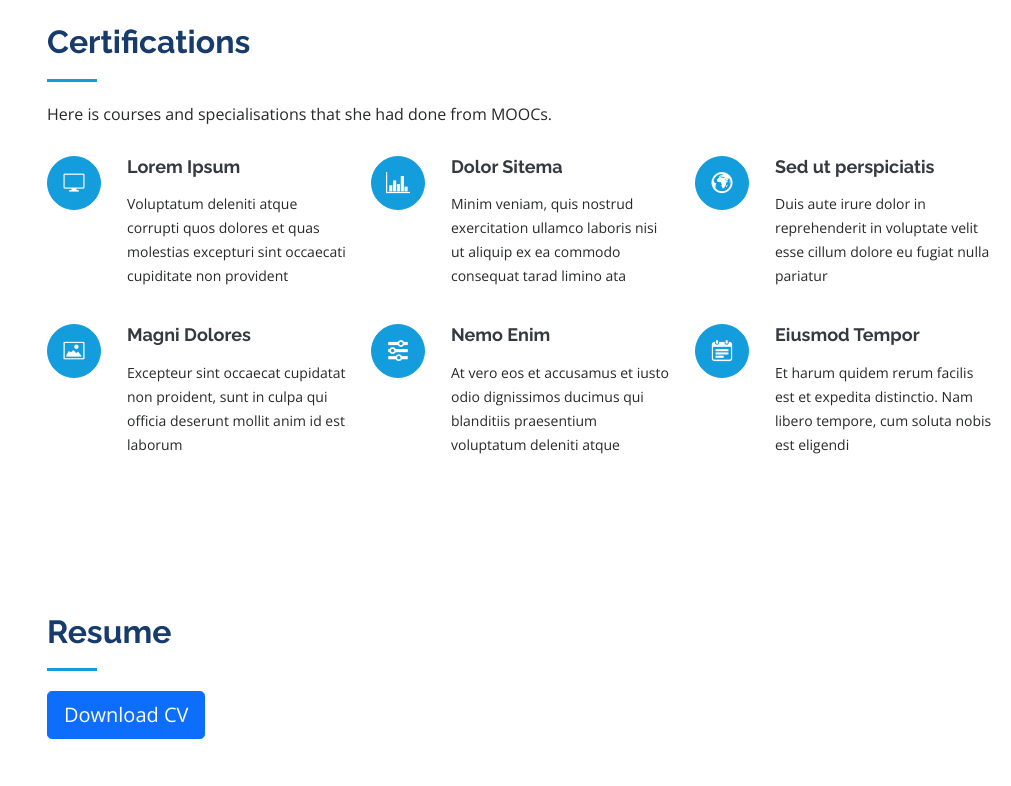
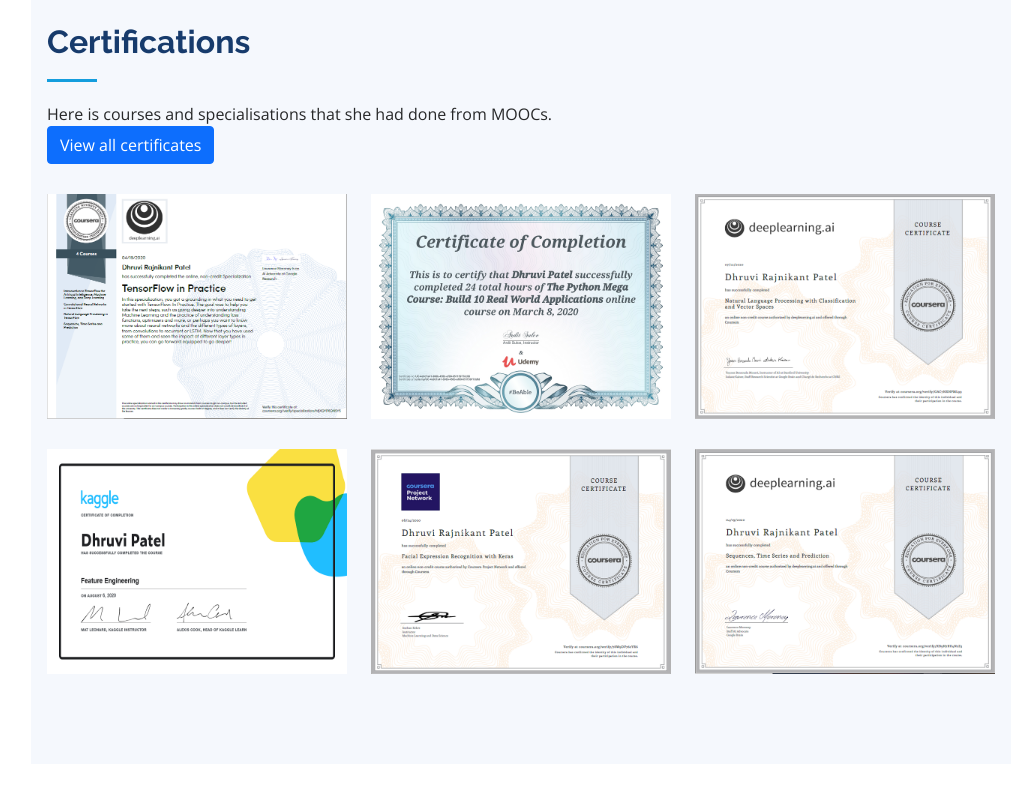
Before and after one commit to dhruvipatel14/dhruvipatel14.github.io, a plain HTML site: page index.html in a window 1280 px wide. Shown: the part 1620-2406 px from the top of the page, without its empty margins (269-1280 px from the left). Drawn offline with nearby package versions, Linux system fonts and the light colour scheme.

Commit message:
Certificates to index page

```diff
--- a/index.html
+++ b/index.html
@@ -61,7 +61,8 @@
           <li class="active"><a href="index.html"><i class="bx bx-user"></i> <span>About</span></a></li>
 <!--          <li><a href="#about"><i class="bx bx-user"></i> <span>About</span></a></li>-->
           <li><a href="#portfolio"><i class="bx bx-book-content"></i> Projects</a></li>
-          <li><a href="#services"><i class="bx bx-server"></i> Certificates</a></li>
+          <li><a href="#certificate"><i class="bx bx-server"></i> Certificates
+          </a></li>
           <li><a href="#resume"><i class="bx bx-file-blank"></i> <span>Resume</span></a></li>
           <li><a href="#contact"><i class="bx bx-envelope"></i> Contact</a></li>
         </ul>
@@ -362,53 +363,106 @@
       </div>
     </section><!-- End Portfolio Section -->
 
-    <!-- ======= Services Section ======= -->
-    <section id="services" class="services">
+    <!-- certificate section -->
+    <section id="certificate" class="portfolio section-bg">
       <div class="container">
-
         <div class="section-title">
           <h2>Certifications</h2>
             <p>
                 Here is courses and specialisations that she had done from
                 MOOCs.
+
             </p>
+          <a href="portfolio-details.html" class = "btn btn-primary">View
+                all certificates </a>
+
         </div>
+        <div class="row portfolio-container" data-aos="fade-up" data-aos-delay="100">
 
-        <div class="row">
-          <div class="col-lg-4 col-md-6 icon-box" data-aos="fade-up">
-            <div class="icon"><i class="icofont-computer"></i></div>
-            <h4 class="title"><a href="">Lorem Ipsum</a></h4>
-            <p class="description">Voluptatum deleniti atque corrupti quos dolores et quas molestias excepturi sint occaecati cupiditate non provident</p>
+          <div class="col-lg-4 col-md-6 portfolio-item filter-ML">
+            <div class="portfolio-wrap">
+              <img src="assets/img/certificates/ts.png" class="img-fluid"
+                   alt="">
+              <div class="portfolio-links">
+                <a href="assets/img/certificates/ts.png"
+                   data-gall="portfolioGallery" class="venobox"
+                   ><i
+                        class="bx bx-plus"></i></a>
+                <a href="https://www.coursera.org/account/accomplishments/professional-cert/MJXQYP6QNSY5" title="More Details"><i class="bx bx-link"></i></a>
+              </div>
+            </div>
           </div>
-          <div class="col-lg-4 col-md-6 icon-box" data-aos="fade-up" data-aos-delay="100">
-            <div class="icon"><i class="icofont-chart-bar-graph"></i></div>
-            <h4 class="title"><a href="">Dolor Sitema</a></h4>
-            <p class="description">Minim veniam, quis nostrud exercitation ullamco laboris nisi ut aliquip ex ea commodo consequat tarad limino ata</p>
+
+          <div class="col-lg-4 col-md-6 portfolio-item filter-DS">
+            <div class="portfolio-wrap">
+              <img src="assets/img/certificates/udemy_python_real_world.png"
+                   class="img-fluid"
+                   alt="">
+              <div class="portfolio-links">
+                <a href="assets/img/certificates/udemy_python_real_world.png"
+                   data-gall="portfolioGallery" class="venobox"
+                   ><i class="bx bx-plus"></i></a>
+                <a href="https://www.udemy.com/certificate/UC-4e9c7a41-306b-455b-af99-65115977ddfd/" title="More Details"><i class="bx bx-link"></i></a>
+              </div>
+            </div>
           </div>
-          <div class="col-lg-4 col-md-6 icon-box" data-aos="fade-up" data-aos-delay="200">
-            <div class="icon"><i class="icofont-earth"></i></div>
-            <h4 class="title"><a href="">Sed ut perspiciatis</a></h4>
-            <p class="description">Duis aute irure dolor in reprehenderit in voluptate velit esse cillum dolore eu fugiat nulla pariatur</p>
+
+          <div class="col-lg-4 col-md-6 portfolio-item filter-ML">
+            <div class="portfolio-wrap">
+              <img src="assets/img/certificates/NLP_classification.png"
+                   class="img-fluid"
+                   alt="">
+              <div class="portfolio-links">
+                <a href="assets/img/certificates/NLP_classification.png"
+                   data-gall="portfolioGallery" class="venobox"
+                   ><i class="bx bx-plus"></i></a>
+                <a href="https://www.coursera.org/account/accomplishments/records/GAC7NXNPML99" title="More Details"><i class="bx bx-link"></i></a>
+              </div>
+            </div>
           </div>
-          <div class="col-lg-4 col-md-6 icon-box" data-aos="fade-up" data-aos-delay="300">
-            <div class="icon"><i class="icofont-image"></i></div>
-            <h4 class="title"><a href="">Magni Dolores</a></h4>
-            <p class="description">Excepteur sint occaecat cupidatat non proident, sunt in culpa qui officia deserunt mollit anim id est laborum</p>
+
+          <div class="col-lg-4 col-md-6 portfolio-item filter-card">
+            <div class="portfolio-wrap">
+              <img src="assets/img/certificates/feature.png"  class="img-fluid"
+                   alt="">
+              <div class="portfolio-links">
+                <a href="assets/img/certificates/feature.png" data-gall="portfolioGallery" class="venobox"
+                ><i class="bx bx-plus"></i></a>
+                <a href="https://www.kaggle.com/learn/certification/dhruvi7070/feature-engineering" title="More Details"><i class="bx bx-link"></i></a>
+              </div>
+            </div>
           </div>
-          <div class="col-lg-4 col-md-6 icon-box" data-aos="fade-up" data-aos-delay="400">
-            <div class="icon"><i class="icofont-settings"></i></div>
-            <h4 class="title"><a href="">Nemo Enim</a></h4>
-            <p class="description">At vero eos et accusamus et iusto odio dignissimos ducimus qui blanditiis praesentium voluptatum deleniti atque</p>
+
+          <div class="col-lg-4 col-md-6 portfolio-item filter-web">
+            <div class="portfolio-wrap">
+              <img src="assets/img/certificates/facial_exp.png"
+                   class="img-fluid"
+                   alt="">
+              <div class="portfolio-links">
+                <a href="assets/img/certificates/facial_exp.png"  data-gall="portfolioGallery" class="venobox"><i class="bx bx-plus"></i></a>
+                <a href="https://www.coursera.org/account/accomplishments/records/78W9DV762YR6" title="More Details"><i class="bx bx-link"></i></a>
+              </div>
+            </div>
           </div>
-          <div class="col-lg-4 col-md-6 icon-box" data-aos="fade-up" data-aos-delay="500">
-            <div class="icon"><i class="icofont-tasks-alt"></i></div>
-            <h4 class="title"><a href="">Eiusmod Tempor</a></h4>
-            <p class="description">Et harum quidem rerum facilis est et expedita distinctio. Nam libero tempore, cum soluta nobis est eligendi</p>
+
+          <div class="col-lg-4 col-md-6 portfolio-item filter-app">
+            <div class="portfolio-wrap">
+              <img src="assets/img/certificates/TS_timeseries.png"
+                   class="img-fluid" alt="">
+              <div class="portfolio-links">
+                <a href="assets/img/certificates/TS_timeseries.png"  data-gall="portfolioGallery" class="venobox"><i class="bx bx-plus"></i></a>
+                <a href="https://www.coursera.org/account/accomplishments/records/XB9N7RU4N2Z3" title="More Details"><i class="bx bx-link"></i></a>
+              </div>
+            </div>
           </div>
+
         </div>
 
       </div>
-    </section><!-- End Services Section -->
+
+    </section>
+    <!-- End certificate section  -->
+
     <!-- ======= Resume Section ======= -->
     <section id="resume" class="resume">
       <div class="container">
@@ -472,76 +526,6 @@
       </div>
     </section><!-- End Resume Section -->
 
-    <!-- ======= Testimonials Section ======= -->
-<!--    <section id="testimonials" class="testimonials section-bg">-->
-<!--      <div class="container">-->
-
-<!--        <div class="section-title">-->
-<!--          <h2>Testimonials</h2>-->
-<!--          <p>Magnam dolores commodi suscipit. Necessitatibus eius consequatur ex aliquid fuga eum quidem. Sit sint consectetur velit. Quisquam quos quisquam cupiditate. Et nemo qui impedit suscipit alias ea. Quia fugiat sit in iste officiis commodi quidem hic quas.</p>-->
-<!--        </div>-->
-
-<!--        <div class="owl-carousel testimonials-carousel">-->
-
-<!--          <div class="testimonial-item" data-aos="fade-up">-->
-<!--            <p>-->
-<!--              <i class="bx bxs-quote-alt-left quote-icon-left"></i>-->
-<!--              Proin iaculis purus consequat sem cure digni ssim donec porttitora entum suscipit rhoncus. Accusantium quam, ultricies eget id, aliquam eget nibh et. Maecen aliquam, risus at semper.-->
-<!--              <i class="bx bxs-quote-alt-right quote-icon-right"></i>-->
-<!--            </p>-->
-<!--            <img src="assets/img/testimonials/testimonials-1.jpg" class="testimonial-img" alt="">-->
-<!--            <h3>Saul Goodman</h3>-->
-<!--            <h4>Ceo &amp; Founder</h4>-->
-<!--          </div>-->
-
-<!--          <div class="testimonial-item" data-aos="fade-up" data-aos-delay="100">-->
-<!--            <p>-->
-<!--              <i class="bx bxs-quote-alt-left quote-icon-left"></i>-->
-<!--              Export tempor illum tamen malis malis eram quae irure esse labore quem cillum quid cillum eram malis quorum velit fore eram velit sunt aliqua noster fugiat irure amet legam anim culpa.-->
-<!--              <i class="bx bxs-quote-alt-right quote-icon-right"></i>-->
-<!--            </p>-->
-<!--            <img src="assets/img/testimonials/testimonials-2.jpg" class="testimonial-img" alt="">-->
-<!--            <h3>Sara Wilsson</h3>-->
-<!--            <h4>Designer</h4>-->
-<!--          </div>-->
-
-<!--          <div class="testimonial-item" data-aos="fade-up" data-aos-delay="200">-->
-<!--            <p>-->
-<!--              <i class="bx bxs-quote-alt-left quote-icon-left"></i>-->
-<!--              Enim nisi quem export duis labore cillum quae magna enim sint quorum nulla quem veniam duis minim tempor labore quem eram duis noster aute amet eram fore quis sint minim.-->
-<!--              <i class="bx bxs-quote-alt-right quote-icon-right"></i>-->
-<!--            </p>-->
-<!--            <img src="assets/img/testimonials/testimonials-3.jpg" class="testimonial-img" alt="">-->
-<!--            <h3>Jena Karlis</h3>-->
-<!--            <h4>Store Owner</h4>-->
-<!--          </div>-->
-
-<!--          <div class="testimonial-item" data-aos="fade-up" data-aos-delay="300">-->
-<!--            <p>-->
-<!--              <i class="bx bxs-quote-alt-left quote-icon-left"></i>-->
-<!--              Fugiat enim eram quae cillum dolore dolor amet nulla culpa multos export minim fugiat minim velit minim dolor enim duis veniam ipsum anim magna sunt elit fore quem dolore labore illum veniam.-->
-<!--              <i class="bx bxs-quote-alt-right quote-icon-right"></i>-->
-<!--            </p>-->
-<!--            <img src="assets/img/testimonials/testimonials-4.jpg" class="testimonial-img" alt="">-->
-<!--            <h3>Matt Brandon</h3>-->
-<!--            <h4>Freelancer</h4>-->
-<!--          </div>-->
-
-<!--          <div class="testimonial-item" data-aos="fade-up" data-aos-delay="400">-->
-<!--            <p>-->
-<!--              <i class="bx bxs-quote-alt-left quote-icon-left"></i>-->
-<!--              Quis quorum aliqua sint quem legam fore sunt eram irure aliqua veniam tempor noster veniam enim culpa labore duis sunt culpa nulla illum cillum fugiat legam esse veniam culpa fore nisi cillum quid.-->
-<!--              <i class="bx bxs-quote-alt-right quote-icon-right"></i>-->
-<!--            </p>-->
-<!--            <img src="assets/img/testimonials/testimonials-5.jpg" class="testimonial-img" alt="">-->
-<!--            <h3>John Larson</h3>-->
-<!--            <h4>Entrepreneur</h4>-->
-<!--          </div>-->
-
-<!--        </div>-->
-
-<!--      </div>-->
-<!--    </section>&lt;!&ndash; End Testimonials Section &ndash;&gt;-->
 
     <!-- ======= Contact Section ======= -->
     <section id="contact" class="contact">
```
Also changed, not shown: assets/img/certificates/NLP_classification.png (added), assets/img/certificates/TS_cnn.png (added), assets/img/certificates/TS_intro.png (added), assets/img/certificates/TS_nlp.png (added), assets/img/certificates/TS_timeseries.png (added), assets/img/certificates/facial_exp.png (added), assets/img/certificates/feature.png (added), assets/img/certificates/tableau.png (added), assets/img/certificates/ts.png (added), assets/img/certificates/udemy_python_real_world.png (added).
